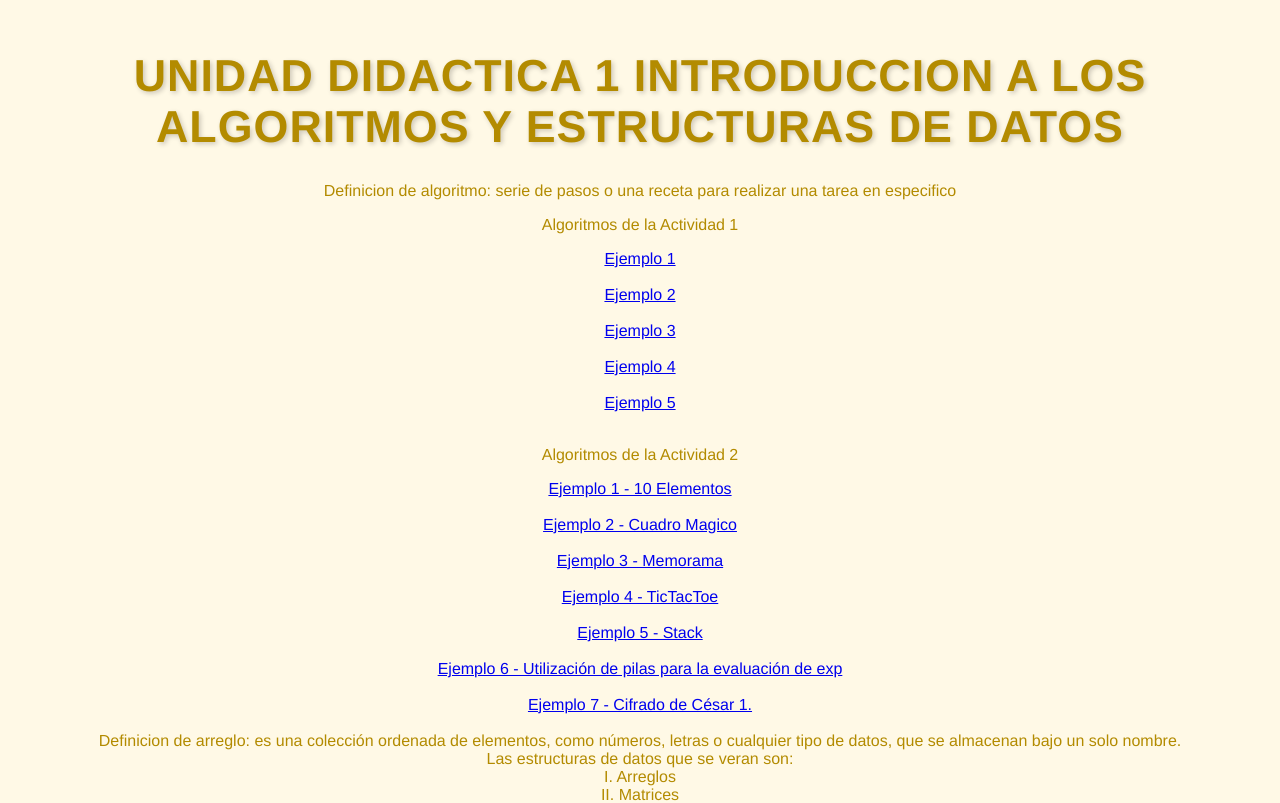
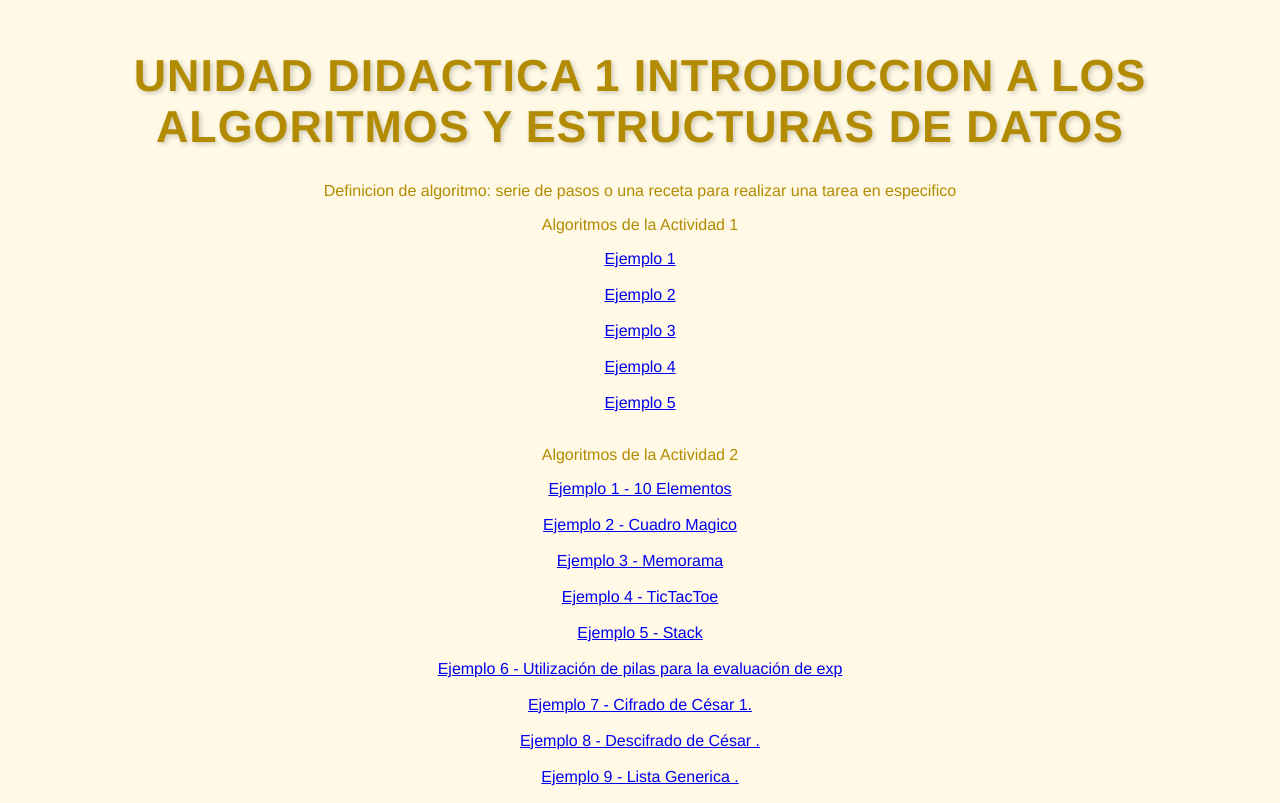
Before and after one commit to maderitas68/alanflipo, a plain HTML site: page index.html in a window 1280 px wide. Shown: the top 803 px of the page. Drawn offline with Linux system fonts and the light colour scheme.

Commit message:
Update index.html

```diff
--- a/index.html
+++ b/index.html
@@ -23,6 +23,8 @@
     <a href="stack.html"> Ejemplo 5 - Stack</a> <br>
     <a href="pila.html"> Ejemplo 6 - Utilización de pilas para la evaluación de exp</a> <br>
     <a href="julio.html"> Ejemplo 7 - Cifrado de César 1.</a> <br>
+    <a href="juliodes.html"> Ejemplo 8 - Descifrado de César .</a> <br>
+    <a href="listagen.html"> Ejemplo 9 - Lista Generica .</a> <br>
     Definicion de arreglo: es una colección ordenada de elementos, como números, letras o cualquier tipo de datos, que se almacenan bajo un solo nombre. <br>
     Las estructuras de datos que se veran son: <br>
     I. Arreglos <br>
```
